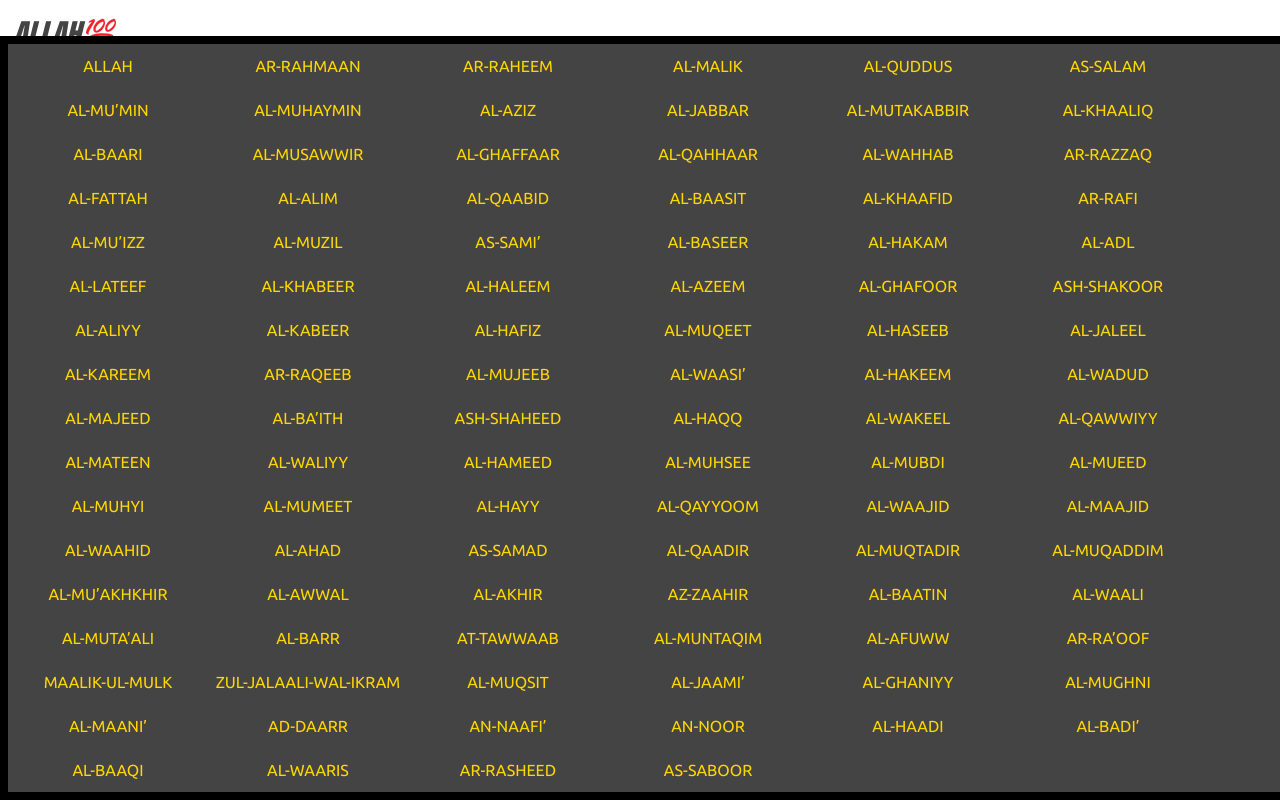
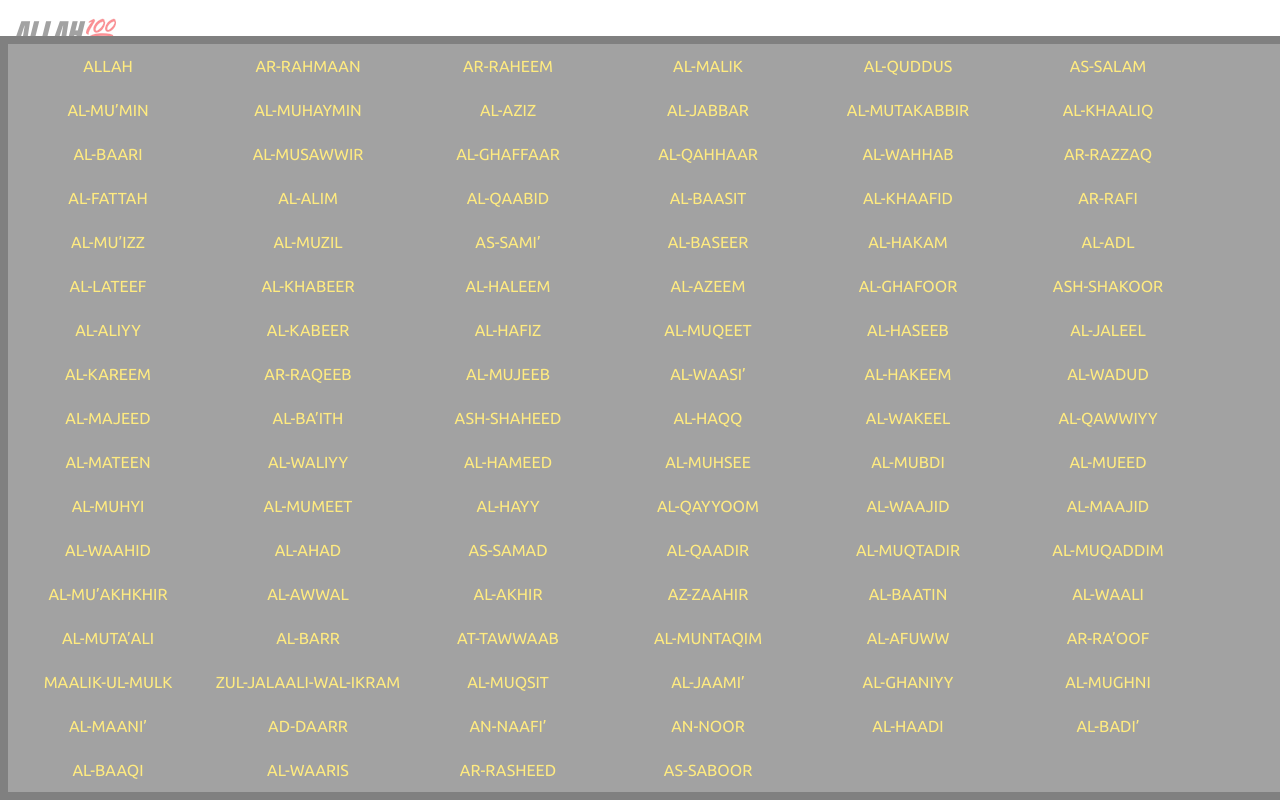
Before and after one commit to ovrdos/allah100, a plain HTML site: page index.html in a window 1280 px wide. Drawn offline with Linux system fonts and the light colour scheme.

Commit message:
Update style.css

```diff
--- a/style.css
+++ b/style.css
@@ -67,6 +67,7 @@ div.bg {
     background-position: center;
     background-repeat: no-repeat;
     background-blend-mode: difference;
-    background-size: contain;
+    background-size: cover;
+    opacity:0.5;
 }
 img {margin-left:6px}
```
